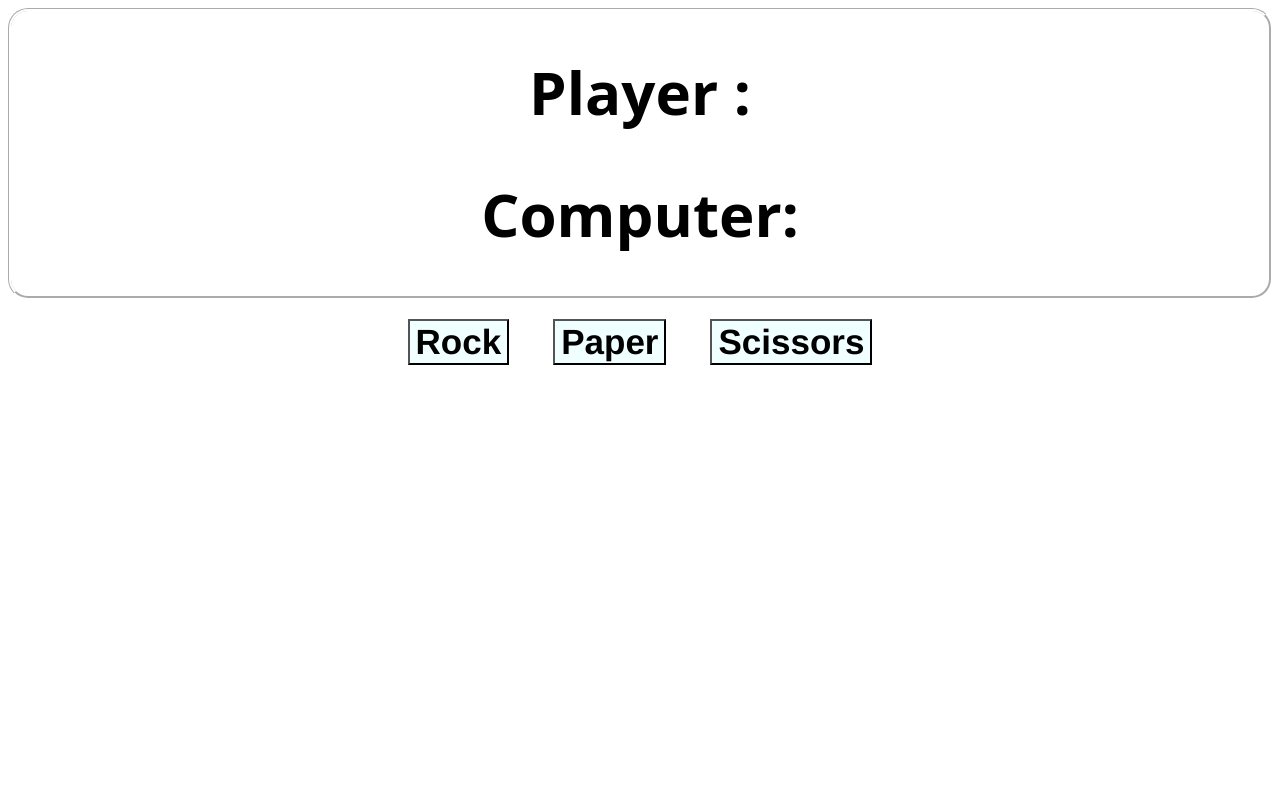
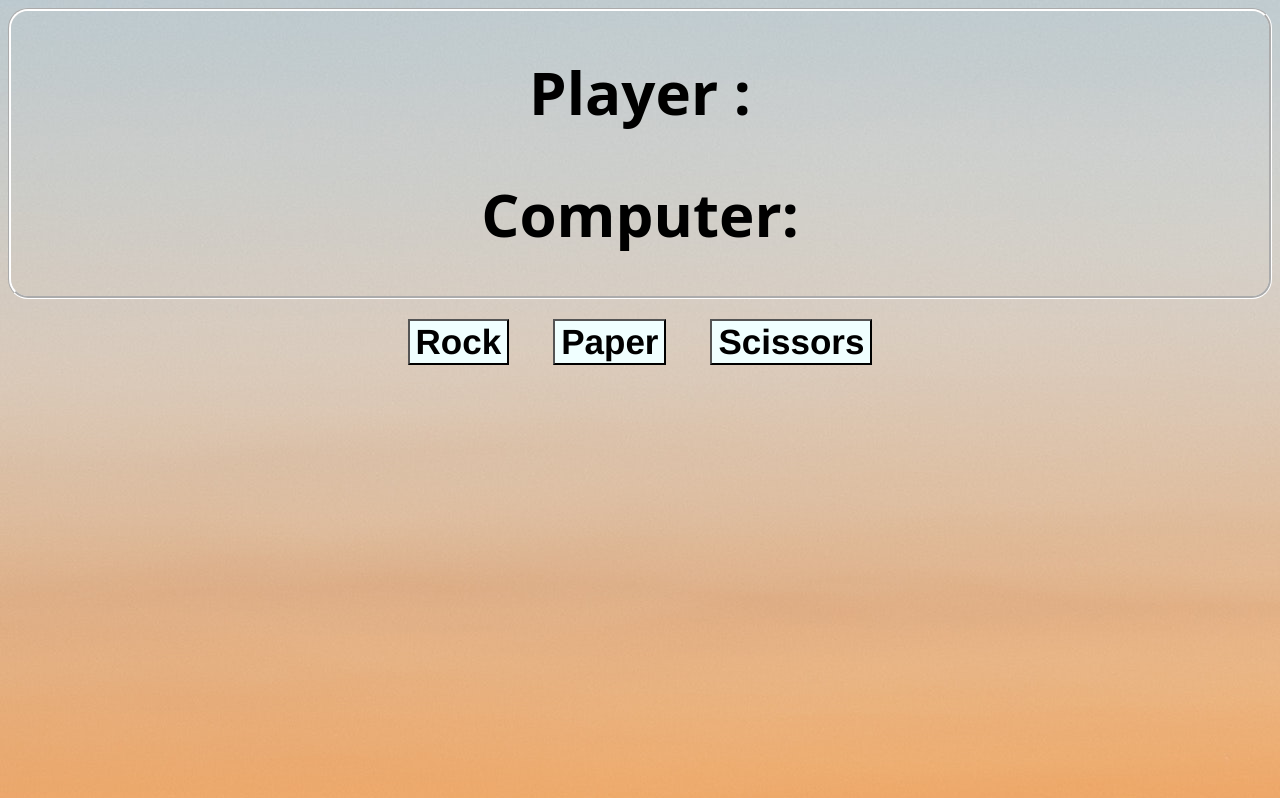
Before and after one commit to VitaliyV22/Rock-Paper-Scissors, a plain HTML site: page index.html in a window 1280 px wide. Drawn offline with Linux system fonts and the light colour scheme; the site is published under a folder, as on GitHub Pages, so addresses that start at the root find nothing.

Commit message:
changed background

```diff
--- a/styles.css
+++ b/styles.css
@@ -2,7 +2,7 @@
 
 }
 body {
-    background-image: url(/pexels-abdullah-ghatasheh-1631677.jpg) ;
+    background-image: url(pexels-abdullah-ghatasheh-1631677.jpg) ;
 
 }
 .headings {
```
